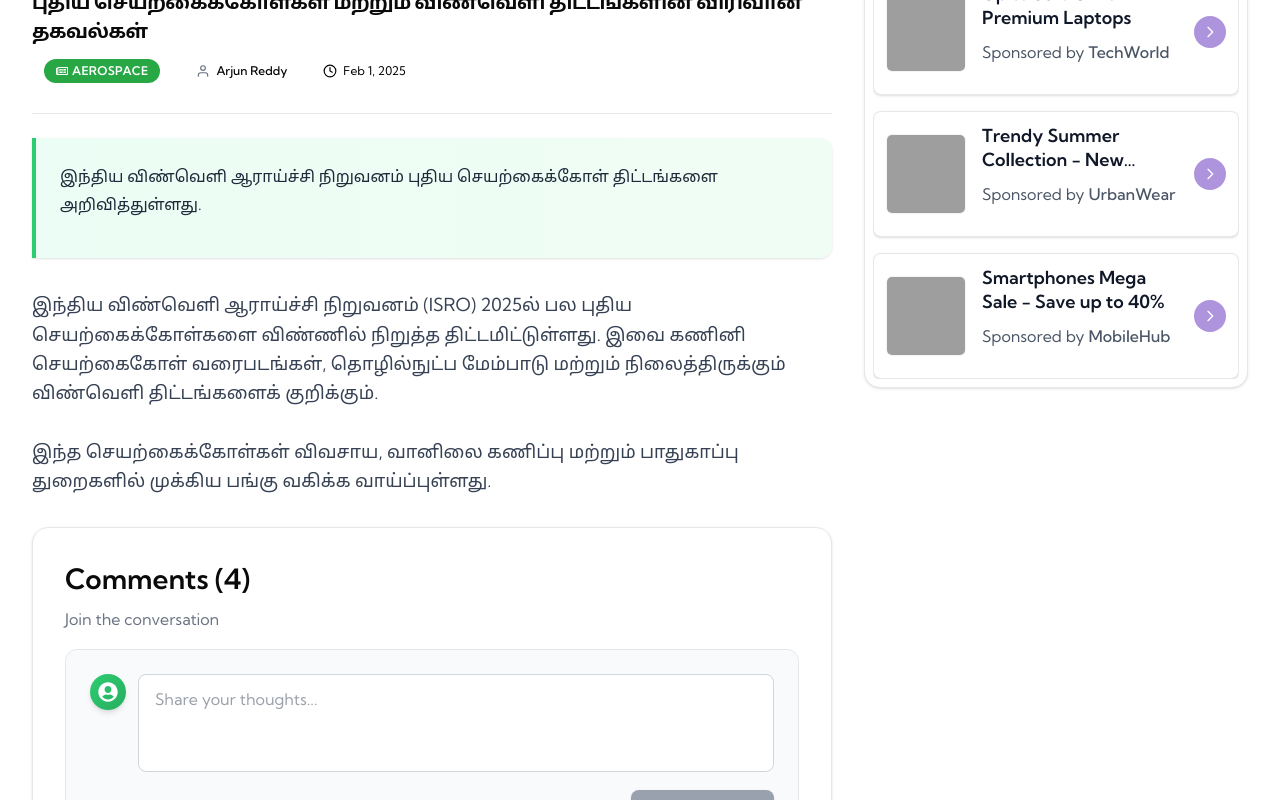
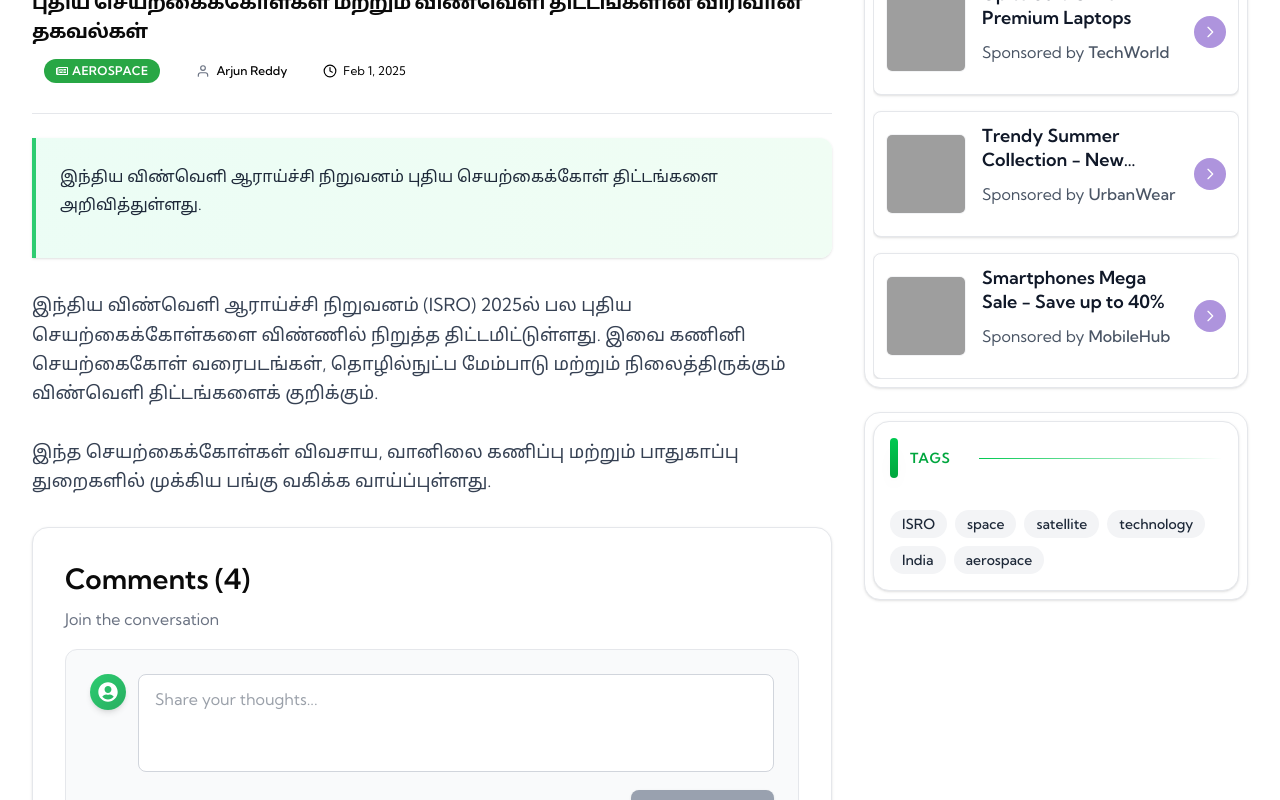
Before and after one commit to SanjaySarvah/Arivom-Nextjs, a Next.js app: page /news/1 in a window 1280 px wide. Shown: the part 559-1359 px from the top of the page. Built offline with nearby package versions, Linux system fonts and the light colour scheme; grey boxes are pictures that could not be loaded.

Commit message:
git pushed for vercel

```diff
--- a/components/Common/DetailView.tsx
+++ b/components/Common/DetailView.tsx
@@ -15,6 +15,7 @@ import { ArticleItem, getAllNews, NewsItem } from '@/lib/getData';
 import LikeButton from './Badges/LikeButton';
 import BookmarkButton from './Badges/BookmarkButton';
 import ShareButton from './Badges/ShareButton';
+import TagsSidebar from '@/components/Common/Sidebar/TagsSidebar';
 import {
   FaHome,
 
@@ -493,7 +494,10 @@ export default function DetailView({ data, contentType = 'news' }: DetailViewPro
               {/* Advertisement */}
               <div className="bg-white rounded-2xl p-2 border border-gray-200 shadow-sm hover:shadow-md transition-shadow duration-300">
                 <AdvertisementSidebar />
+
               </div>
+               <div className="bg-white rounded-2xl p-2 border border-gray-200 shadow-sm hover:shadow-md transition-shadow duration-300">
+               <TagsSidebar tags={data.tags} /></div>
             </div>
           </div>
         </div>
--- /dev/null
+++ b/components/Common/Sidebar/TagsSidebar.tsx
@@ -0,0 +1,30 @@
+'use client';
+
+import React from 'react';
+import SectionHeaderSidebar from '@/components/Common/SectionHeaderSidebar';
+
+interface TagsSidebarProps {
+  tags?: string[];
+}
+
+const TagsSidebar: React.FC<TagsSidebarProps> = ({ tags }) => {
+  if (!tags || tags.length === 0) return null;
+
+  return (
+    <div className="bg-white rounded-2xl shadow-sm border border-gray-200 p-4 hover:shadow-md transition-shadow duration-300">
+      <SectionHeaderSidebar title="" subtitle="Tags" size="medium" />
+      <div className="mt-3 flex flex-wrap gap-2">
+        {tags.map((tag, index) => (
+          <button
+            key={index}
+            className="px-3 py-1 text-xs sm:text-sm font-medium rounded-full bg-gray-100 text-gray-800 hover:bg-[#2ecc71] hover:text-white transition-colors duration-200"
+          >
+            {tag}
+          </button>
+        ))}
+      </div>
+    </div>
+  );
+};
+
+export default TagsSidebar;
--- a/data/news.json
+++ b/data/news.json
@@ -13,6 +13,7 @@
     "created_at": "2025-02-01T09:00:00Z",
     "days_ago": 30,
     "likes": 120,
+     "tags": ["ISRO", "space", "satellite", "technology", "India", "aerospace"],
     "totalComments": 4,
     "comments": [
       {
```
